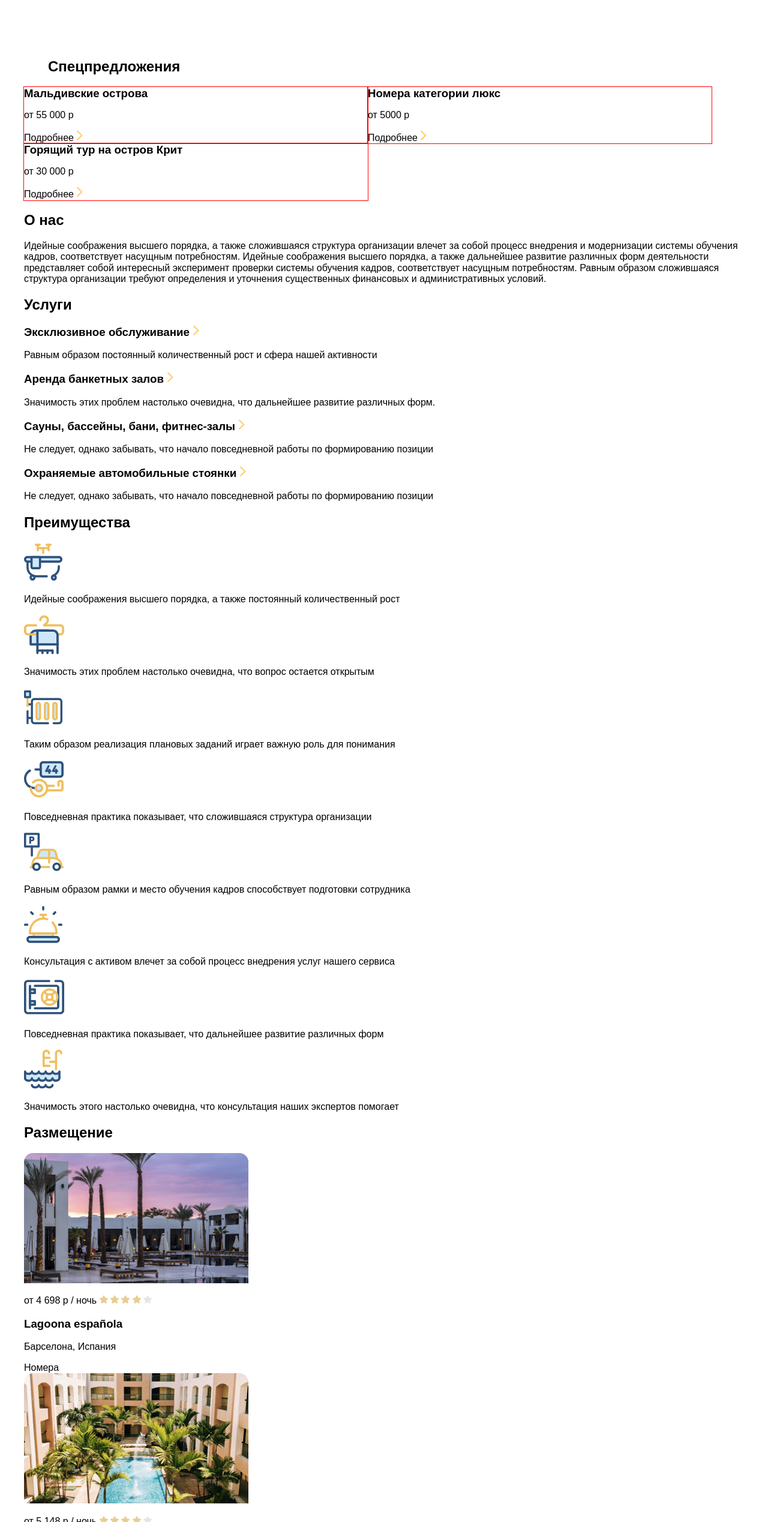
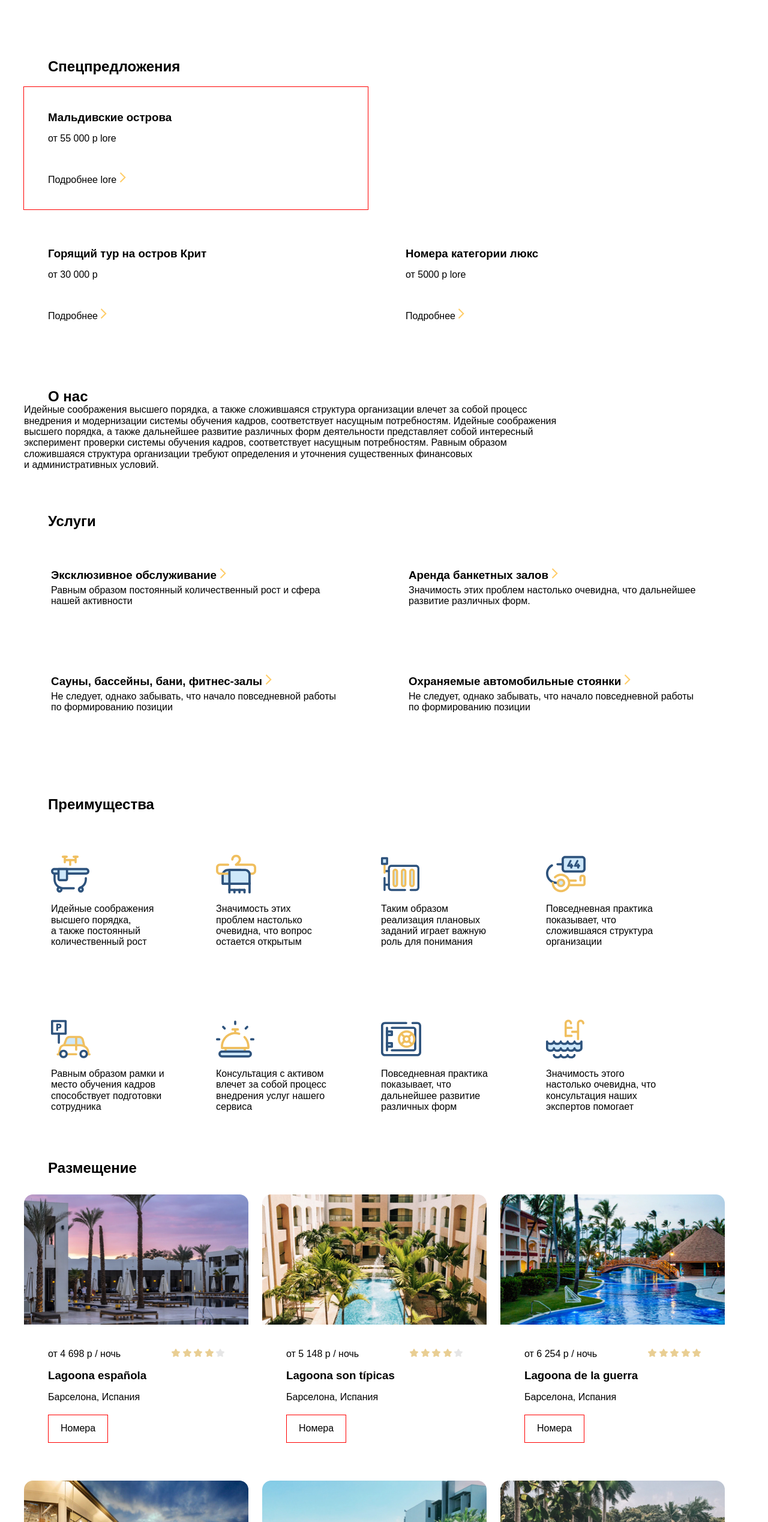
Before and after one commit to kurvlad/start_work, a plain HTML site: page 07_layout-flexbox/index.html in a window 1280 px wide. Shown: the part 203-2740 px from the top of the page at 60% size. Drawn offline with Linux system fonts and the light colour scheme.

Commit message:
create css

```diff
--- a/07_layout-flexbox/css/style.css
+++ b/07_layout-flexbox/css/style.css
@@ -1,7 +1,9 @@
 /* global */
-.outline{
+
+.outline {
     outline: 1px solid red;
 }
+
 html {
     box-sizing: border-box;
 }
@@ -67,57 +69,235 @@ body {
 .header-img {
     margin-right: 30px;
 }
+
 .header-link {
     margin-left: auto;
 }
 
-.header-nav{
+.header-nav {
     padding: 14px 25px;
 }
-.header-nav-item:not(:last-child){
+
+.header-nav-item:not(:last-child) {
     align-items: center;
     /* padding-right: 30px; */
 }
 
-.header-nav-list{
+.header-nav-list {
     margin-right: auto;
     align-items: center;
 }
 
-.header-buttons{
+.header-buttons {
     /* margin-left: auto; */
 }
- .header-button{
+
+.header-button {
     padding: 20px;
 }
 
-.header-button:not(:last-child){
+.header-button:not(:last-child) {
     margin-right: 40px;
 }
 
-
 /* specials */
 
-.specials-title{
+.specials-title {
     margin: 0;
     margin-left: 40px;
     margin-bottom: 20px;
 }
 
-.specials-list-left{
-    flex-direction:column;
+.specials-list-left {
+    flex-direction: column;
+    height: 100%;
 }
 
-.special-list{
-    align-items: flex-start;
+.special-list {
+    /* align-items: flex-start; */
     justify-content: stretch;
     width: 100%;
 }
 
-.title-specials{
+.title-specials {
     margin: 0;
     padding: 0;
 }
-.specials-item{
+
+.specials-item {
     width: 573px;
+    flex-direction: column;
+    padding: 40px;
+    padding-right: 234px;
 }
+
+.specials-item-3 {
+    height: 100%;
+}
+
+.specials-list-left {
+    margin-right: 23px;
+}
+
+.specials-item:not(:last-child) {
+    margin-bottom: 23px;
+}
+
+.specials-desc {
+    margin: 0;
+    margin-bottom: 47px;
+}
+
+.title-specials {
+    margin: 0;
+    margin-bottom: 15px;
+}
+
+.specials-item-3-text {
+    margin-top: auto;
+    flex-direction: column;
+}
+
+.specials {
+    margin-bottom: 70px;
+}
+
+/* about */
+
+.about {
+    margin-bottom: 70px;
+}
+
+.about-title {
+    margin: 0;
+    margin-left: 40px;
+}
+
+.about-text {
+    margin: 0;
+    width: 888px;
+}
+
+/* service */
+
+.services {
+    margin-bottom: 70px;
+}
+
+.services-title {
+    margin: 0;
+    margin-left: 40px;
+    margin-bottom: 20px;
+}
+
+.services-list {
+    flex-wrap: wrap;
+}
+
+.services-item {
+    width: 573px;
+    padding: 45px;
+    margin-bottom: 23px;
+}
+
+.services-item:not(:nth-child(2n)) {
+    margin-right: 23px;
+}
+
+.services-list-title {
+    margin: 0;
+    margin-bottom: 5px;
+}
+
+.services-list-desc {
+    margin: 0;
+}
+
+/* plus */
+
+.plus-title {
+    margin: 0;
+    margin-bottom: 30px;
+    margin-left: 40px;
+}
+
+.plus-list {
+    flex-wrap: wrap;
+}
+
+.plus-item {
+    width: 275px;
+    flex-direction: column;
+    margin-bottom: 23px;
+    padding: 40px;
+    padding-left: 45px;
+}
+
+.plus-item:not() .plus-item:not(nth-child(4n)) {
+    margin-right: 23px;
+}
+
+/* place */
+
+.place-title {
+    margin: 0;
+    margin-left: 40px;
+    margin-bottom: 30px;
+}
+
+.place-list{
+    flex-wrap:wrap;
+}
+
+.place-item{
+    flex-direction: column;
+    margin-bottom: 23px;
+    width: 374px;
+
+}
+.place-item:not(:nth-child(3n)){
+    margin-right: 23px;
+}
+
+.place-text{
+    flex-direction: column;
+    padding: 40px;
+}
+
+.place-paragraph{
+    margin: 0;
+    margin-bottom: 16px;
+    justify-content: space-between;
+
+}
+
+.place-item-subtitle{
+    max-width: 190px;
+}
+.place-title-item{
+    margin: 0;
+    margin-bottom: 16px;
+
+}
+
+.place-desc{
+    margin: 0;
+    margin-bottom: 20px;
+}
+
+.place-link{
+    padding: 13px 20px;
+    border: 1px solid red;
+    margin-right: auto;
+}
+
+.place-item-last{
+    flex-direction: column;
+    justify-content: flex-end;
+    background-image: url(/img/place-9.jpg);
+    background-repeat: no-repeat;
+}
+.place-text-last{
+    text-align: center;
+    color:#FFFFFF;
+}
--- a/07_layout-flexbox/index.html
+++ b/07_layout-flexbox/index.html
@@ -26,7 +26,7 @@
           </svg>
           Личный кабинет</a>
       </div>
-      <nav class="header-nav flex outline">
+      <nav class="header-nav flex">
         <ul class="list-reset header-nav-list flex ">
           <li class="header-nav-item">
             <a href="#about" class="header-nav">О нас</a>
@@ -70,17 +70,17 @@
 
 
         <div class="special-list flex">
-          <!-- <div class="specials-list-left "> -->
+
           <ul class="list-reset main-list  specials-list-left specials-list flex">
-              <li class="specials-item specials-item-1 outline">
+            <li class="specials-item specials-item-1 outline flex">
               <h3 class="title3 title-specials">
                 Мальдивские острова
               </h3>
               <p class="specials-desc">
-                  от 55 000 р
+                от 55 000 р lore
               </p>
               <a href="#" class="link specials-link">
-                  Подробнее
+                Подробнее lore
                 <svg width="11" height="18" viewBox="0 0 11 18" fill="none" xmlns="http://www.w3.org/2000/svg">
                   <path d="M1.49998 1.00002L9.27815 8.7782L1.49998 16.5564" stroke="#FFCC66" stroke-width="2" />
                 </svg>
@@ -88,7 +88,7 @@
               </a>
 
             </li>
-              <li class="specials-item specials-item-2 outline">
+            <li class="specials-item specials-item-2  flex">
               <h3 class="title3 title-specials">
                 Горящий тур на остров Крит
               </h3>
@@ -104,16 +104,17 @@
               </a>
             </li>
           </ul>
-          <!-- </div> -->
 
-          <!-- <div class="specials-list-right"> -->
+
+
           <ul class="list-reset main-list specials-list-right specials-list">
-              <li class="specials-item specials-item-3 outline">
+            <li class="specials-item specials-item-3  flex">
+              <div class="specials-item-3-text flex">
                 <h3 class="title3 title-specials">
                   Номера категории люкс
                 </h3>
                 <p class="specials-desc">
-                  от 5000 р
+                  от 5000 р lore
                 </p>
                 <a href="#" class="link specials-link">
                   Подробнее
@@ -122,9 +123,10 @@
                   </svg>
 
                 </a>
+              </div>
             </li>
           </ul>
-          <!-- </div> -->
+
         </div>
       </div>
     </section>
@@ -149,8 +151,8 @@
         <h2 class="title2 services-title">
           Услуги
         </h2>
-        <ul class="list-reset list services-list">
-          <li class="item services-item">
+        <ul class="list-reset list services-list flex">
+          <li class="item services-item ">
             <h3 class="services-list-title">
               Эксклюзивное обслуживание
               <svg width="11" height="18" viewBox="0 0 11 18" fill="none" xmlns="http://www.w3.org/2000/svg">
@@ -162,7 +164,7 @@
               Равным образом постоянный количественный рост и&nbsp;сфера нашей активности
             </p>
           </li>
-          <li class="item services-item">
+          <li class="item services-item ">
             <h3 class="services-list-title">
               Аренда банкетных залов
               <svg width="11" height="18" viewBox="0 0 11 18" fill="none" xmlns="http://www.w3.org/2000/svg">
@@ -174,7 +176,7 @@
               Значимость этих проблем настолько очевидна, что дальнейшее развитие различных форм.
             </p>
           </li>
-          <li class="item services-item">
+          <li class="item services-item ">
             <h3 class="services-list-title">
               Сауны, бассейны, бани, фитнес-залы
               <svg width="11" height="18" viewBox="0 0 11 18" fill="none" xmlns="http://www.w3.org/2000/svg">
@@ -186,7 +188,7 @@
               Не&nbsp;следует, однако забывать, что начало повседневной работы по&nbsp;формированию позиции
             </p>
           </li>
-          <li class="item services-item">
+          <li class="item services-item ">
             <h3 class="services-list-title">
               Охраняемые автомобильные стоянки
               <svg width="11" height="18" viewBox="0 0 11 18" fill="none" xmlns="http://www.w3.org/2000/svg">
@@ -208,8 +210,8 @@
           Преимущества
         </h2>
 
-        <ul class="list-reset list plus-list">
-          <li class="plus-item">
+        <ul class="list-reset list plus-list flex">
+          <li class="plus-item flex">
             <svg width="64" height="66" viewBox="0 0 64 66" fill="none" xmlns="http://www.w3.org/2000/svg">
               <g clip-path="url(#clip0_96182:390)">
                 <path
@@ -271,7 +273,7 @@
             <p class="plus-item-text">Идейные соображения высшего порядка, а&nbsp;также постоянный количественный рост
             </p>
           </li>
-          <li class="plus-item">
+          <li class="plus-item flex">
             <svg width="67" height="66" viewBox="0 0 67 66" fill="none" xmlns="http://www.w3.org/2000/svg">
               <path
                 d="M40.8281 49.0746H11.0707V35.0625C11.0707 30.0996 15.1535 26.0777 20.1916 26.0777H40.8281V49.0746Z"
@@ -312,7 +314,7 @@
 
             <p class="plus-item-text">Значимость этих проблем настолько очевидна, что вопрос остается открытым</p>
           </li>
-          <li class="plus-item">
+          <li class="plus-item flex">
             <svg width="64" height="66" viewBox="0 0 64 66" fill="none" xmlns="http://www.w3.org/2000/svg">
               <path
                 d="M58.2375 61.2692H49.4375C48.5 61.2692 47.7375 60.4828 47.7375 59.516C47.7375 58.5492 48.5 57.7629 49.4375 57.7629H58.2375C59.55 57.7629 60.6125 56.6672 60.6125 55.3137V23.4867C60.6125 22.1332 59.55 21.0375 58.2375 21.0375H17.2375C15.925 21.0375 14.8625 22.1332 14.8625 23.4867V55.3395C14.8625 56.693 15.925 57.7887 17.2375 57.7887H40.1125C41.05 57.7887 41.8125 58.575 41.8125 59.5418C41.8125 60.5086 41.05 61.2949 40.1125 61.2949H17.2375C14.0625 61.2949 11.475 58.6266 11.475 55.3524V23.4867C11.475 20.2125 14.0625 17.5442 17.2375 17.5442H58.2375C61.4125 17.5442 64 20.2125 64 23.4867V55.3395C64 58.6008 61.4125 61.2692 58.2375 61.2692Z"
@@ -355,7 +357,7 @@
 
             <p class="plus-item-text">Таким образом реализация плановых заданий играет важную роль для понимания</p>
           </li>
-          <li class="plus-item">
+          <li class="plus-item flex">
             <svg width="66" height="66" viewBox="0 0 66 66" fill="none" xmlns="http://www.w3.org/2000/svg">
               <g clip-path="url(#clip0_96182:337)">
                 <path
@@ -401,7 +403,7 @@
 
             <p class="plus-item-text">Повседневная практика показывает, что сложившаяся структура организации</p>
           </li>
-          <li class="plus-item">
+          <li class="plus-item flex">
             <svg width="66" height="66" viewBox="0 0 66 66" fill="none" xmlns="http://www.w3.org/2000/svg">
               <g clip-path="url(#clip0_96182:462)">
                 <path
@@ -451,7 +453,7 @@
             <p class="plus-item-text">Равным образом рамки и место обучения кадров способствует подготовки сотрудника
             </p>
           </li>
-          <li class="plus-item">
+          <li class="plus-item flex">
             <svg width="64" height="66" viewBox="0 0 64 66" fill="none" xmlns="http://www.w3.org/2000/svg">
               <path
                 d="M54.025 49.7191H9.97503C8.96253 49.7191 8.15002 48.8812 8.15002 47.8371V45.8519C8.15002 32.291 18.85 21.2566 32 21.2566C34.4875 21.2566 36.9375 21.6562 39.2875 22.4296C40.25 22.7519 40.775 23.8089 40.475 24.8015C40.1625 25.7941 39.1375 26.3355 38.175 26.0261C36.1875 25.3687 34.1125 25.0335 32 25.0335C20.8625 25.0335 11.8 34.3793 11.8 45.8648V45.9679H52.2V45.8648C52.2 40.2703 50.075 35.0109 46.225 31.0664C45.5125 30.3316 45.5 29.1457 46.2125 28.398C46.925 27.6632 48.075 27.6503 48.8 28.3851C53.35 33.0386 55.8625 39.239 55.8625 45.8519V47.8371C55.85 48.8812 55.0375 49.7191 54.025 49.7191Z"
@@ -491,7 +493,7 @@
 
             <p class="plus-item-text">Консультация с активом влечет за собой процесс внедрения услуг нашего сервиса</p>
           </li>
-          <li class="plus-item">
+          <li class="plus-item flex">
             <svg width="67" height="66" viewBox="0 0 67 66" fill="none" xmlns="http://www.w3.org/2000/svg">
               <path
                 d="M60.5094 61.5527H6.49062C2.91816 61.5527 0 58.691 0 55.159V10.841C0 7.30898 2.91816 4.44727 6.49062 4.44727H41.9404C42.9611 4.44727 43.7855 5.25937 43.7855 6.26484C43.7855 7.27031 42.9611 8.08242 41.9404 8.08242H6.49062C4.94648 8.08242 3.69023 9.31992 3.69023 10.841V55.159C3.69023 56.6801 4.94648 57.9176 6.49062 57.9176H60.5094C62.0535 57.9176 63.3098 56.6801 63.3098 55.159V10.841C63.3098 9.31992 62.0535 8.08242 60.5094 8.08242H52.5793C51.5586 8.08242 50.7342 7.27031 50.7342 6.26484C50.7342 5.25937 51.5586 4.44727 52.5793 4.44727H60.5094C64.0949 4.44727 67 7.32187 67 10.841V55.159C67 58.691 64.0818 61.5527 60.5094 61.5527Z"
@@ -529,7 +531,7 @@
 
             <p class="plus-item-text">Повседневная практика показывает, что дальнейшее развитие различных форм</p>
           </li>
-          <li class="plus-item">
+          <li class="plus-item flex">
             <svg width="64" height="66" viewBox="0 0 64 66" fill="none" xmlns="http://www.w3.org/2000/svg">
               <g clip-path="url(#clip0_96182:412)">
                 <path
@@ -573,19 +575,19 @@
     <section id="place" class="place">
       <div class="container">
         <h2 class="title2 place-title">Размещение</h2>
-        <ul class="list-reset list place-list">
+        <ul class="list-reset list place-list flex">
 
           <!-- 1   -->
-          <li class="item place-item">
+          <li class="item place-item flex ">
             <img src="img/place-1.jpg" class="place-item-img" alt="Lagoona espa&ntilde;ola">
 
-            <div class="place-text">
+            <div class="place-text flex">
 
 
 
 
 
-              <p class="place-paragraph">
+              <p class="place-paragraph flex">
                 <span class="place-item-subtitle">
                   от&nbsp;4&nbsp;698&nbsp;р&nbsp;/ ночь
                 </span>
@@ -602,11 +604,11 @@
 
 
 
-              <h3 class="title-3 place-title">
+              <h3 class="title-3 place-title-item">
                 Lagoona espa&ntilde;ola
               </h3>
 
-              <p class="desc">
+              <p class="place-desc">
                 Барселона, Испания
               </p>
               <a href="#" class="link place-link">
@@ -616,15 +618,15 @@
           </li>
 
           <!-- 2 -->
-          <li class="item place-item">
+          <li class="item place-item flex ">
             <img src="img/place-2.jpg" class="place-item-img" alt="Lagoona son típicas">
 
-            <div class="place-text">
+            <div class="place-text flex">
 
 
 
 
-              <p class="place-paragraph">
+              <p class="place-paragraph flex">
                 <span class="place-item-subtitle">
                   от&nbsp;5&nbsp;148&nbsp;р&nbsp;/ ночь
                 </span>
@@ -641,11 +643,11 @@
 
 
 
-              <h3 class="title-3 place-title">
+              <h3 class="title-3 place-title-item">
                 Lagoona son típicas
               </h3>
 
-              <p class="desc">
+              <p class="place-desc">
                 Барселона, Испания
               </p>
               <a href="#" class="link place-link">
@@ -655,15 +657,15 @@
           </li>
 
           <!-- 3 -->
-          <li class="item place-item">
+          <li class="item place-item flex ">
             <img src="img/place-3.jpg" alt="Lagoona de&nbsp;la&nbsp;guerra" class="place-item-img">
 
-            <div class="place-text">
+            <div class="place-text flex">
 
 
 
 
-              <p class="place-paragraph">
+              <p class="place-paragraph flex">
                 <span class="place-item-subtitle">
                   от&nbsp;6&nbsp;254&nbsp;р&nbsp;/ ночь
                 </span>
@@ -680,11 +682,11 @@
 
 
 
-              <h3 class="title-3 place-title">
+              <h3 class="title-3 place-title-item">
                 Lagoona de&nbsp;la&nbsp;guerra
               </h3>
 
-              <p class="desc">
+              <p class="place-desc">
                 Барселона, Испания
               </p>
               <a href="#" class="link place-link">
@@ -694,14 +696,14 @@
           </li>
 
           <!-- 4 -->
-          <li class="item place-item">
+          <li class="item place-item flex ">
             <img src="img/place-4.jpg" alt="Lagoona mentira piadosa" class="place-item-img">
-            <div class="place-text">
+            <div class="place-text flex">
 
 
 
 
-              <p class="place-paragraph">
+              <p class="place-paragraph flex">
                 <span class="place-item-subtitle">
                   от&nbsp;6&nbsp;320&nbsp;р&nbsp;/ ночь
                 </span>
@@ -718,11 +720,11 @@
 
 
 
-              <h3 class="title-3 place-title">
+              <h3 class="title-3 place-title-item">
                 Lagoona mentira piadosa
               </h3>
 
-              <p class="desc">
+              <p class="place-desc">
                 Барселона, Испания
               </p>
               <a href="#" class="link place-link">
@@ -732,15 +734,15 @@
           </li>
 
           <!-- 5 -->
-          <li class="item place-item">
+          <li class="item place-item flex ">
             <img src="img/place-5.jpg" alt="Lagoona empujar la&nbsp;creatividad" class="place-item-img">
 
-            <div class="place-text">
+            <div class="place-text flex">
 
 
 
 
-              <p class="place-paragraph">
+              <p class="place-paragraph flex">
                 <span class="place-item-subtitle">
                   от&nbsp;6&nbsp;457&nbsp;р&nbsp;/ ночь
                 </span>
@@ -756,11 +758,11 @@
               </p>
 
 
-              <h3 class="title-3 place-title">
+              <h3 class="title-3 place-title-item">
                 Lagoona empujar la&nbsp;creatividad
               </h3>
 
-              <p class="desc">
+              <p class="place-desc">
                 Барселона, Испания
               </p>
               <a href="#" class="link place-link">
@@ -770,14 +772,14 @@
           </li>
 
           <!-- 6 -->
-          <li class="item place-item">
+          <li class="item place-item flex ">
             <img src="img/place-6.jpg" alt="Lagoona el&nbsp;retorno" class="place-item-img">
-            <div class="place-text">
+            <div class="place-text flex">
 
 
 
 
-              <p class="place-paragraph">
+              <p class="place-paragraph flex">
                 <span class="place-item-subtitle">
                   от&nbsp;6&nbsp;320&nbsp;р&nbsp;/ ночь
                 </span>
@@ -794,11 +796,11 @@
 
 
 
-              <h3 class="title-3 place-title">
+              <h3 class="title-3 place-title-item">
                 Lagoona el&nbsp;retorno
               </h3>
 
-              <p class="desc">
+              <p class="place-desc">
                 Барселона, Испания
               </p>
               <a href="#" class="link place-link">
@@ -808,14 +810,14 @@
           </li>
 
           <!-- 7 -->
-          <li class="item place-item">
+          <li class="item place-item flex ">
             <img src="img/place-7.jpg" alt="Lagoona mentira piadosa" class="place-item-img">
-            <div class="place-text">
+            <div class="place-text flex">
 
 
 
 
-              <p class="place-paragraph">
+              <p class="place-paragraph flex">
                 <span class="place-item-subtitle">
                   от&nbsp;6&nbsp;505&nbsp;р&nbsp;/ ночь
                 </span>
@@ -832,11 +834,11 @@
 
 
 
-              <h3 class="title-3 place-title">
+              <h3 class="title-3 place-title-item">
                 Lagoona mentira piadosa
               </h3>
 
-              <p class="desc">
+              <p class="place-desc">
                 Барселона, Испания
               </p>
               <a href="#" class="link place-link">
@@ -846,15 +848,15 @@
           </li>
 
           <!-- 8 -->
-          <li class="item place-item">
+          <li class="item place-item flex ">
             <img src="img/place-8.jpg" alt="Lagoona suerte sigui&oacute; siempre" class="place-item-img">
 
-            <div class="place-text">
+            <div class="place-text flex">
 
 
 
 
-              <p class="place-paragraph">
+              <p class="place-paragraph flex">
                 <span class="place-item-subtitle">
                   от&nbsp;6&nbsp;824&nbsp;р&nbsp;/ ночь
                 </span>
@@ -871,11 +873,11 @@
 
 
 
-              <h3 class="title-3 place-title">
+              <h3 class="title-3 place-title-item">
                 Lagoona suerte sigui&oacute; siempre
               </h3>
 
-              <p class="desc">
+              <p class="place-desc">
                 Барселона, Испания
               </p>
               <a href="#" class="link place-link">
@@ -885,12 +887,17 @@
           </li>
 
           <!-- 9 -->
-          <li class="item place-item place-item-last">
+          <li class="item place-item place-item-last  flex">
             <!-- <img src="img/place-9.jpg" alt="">  сделаю через background img-->
-            <div class="place-text">
+            <div class="place-text place-text-last ">
               <a href="#" class="place-item-last-link">
                 Посмотреть все варианты
+                <svg width="10" height="18" viewBox="0 0 10 18" fill="none" xmlns="http://www.w3.org/2000/svg">
+                  <path d="M0.778175 1.22183L8.55635 9L0.778175 16.7782" stroke="white" stroke-width="2" />
+                </svg>
+
               </a>
+
             </div>
           </li>
         </ul>
```
Also changed, not shown: 07_layout-flexbox/img/place-row.svg (added). Lines whose indentation alone changed are shown as unchanged.
